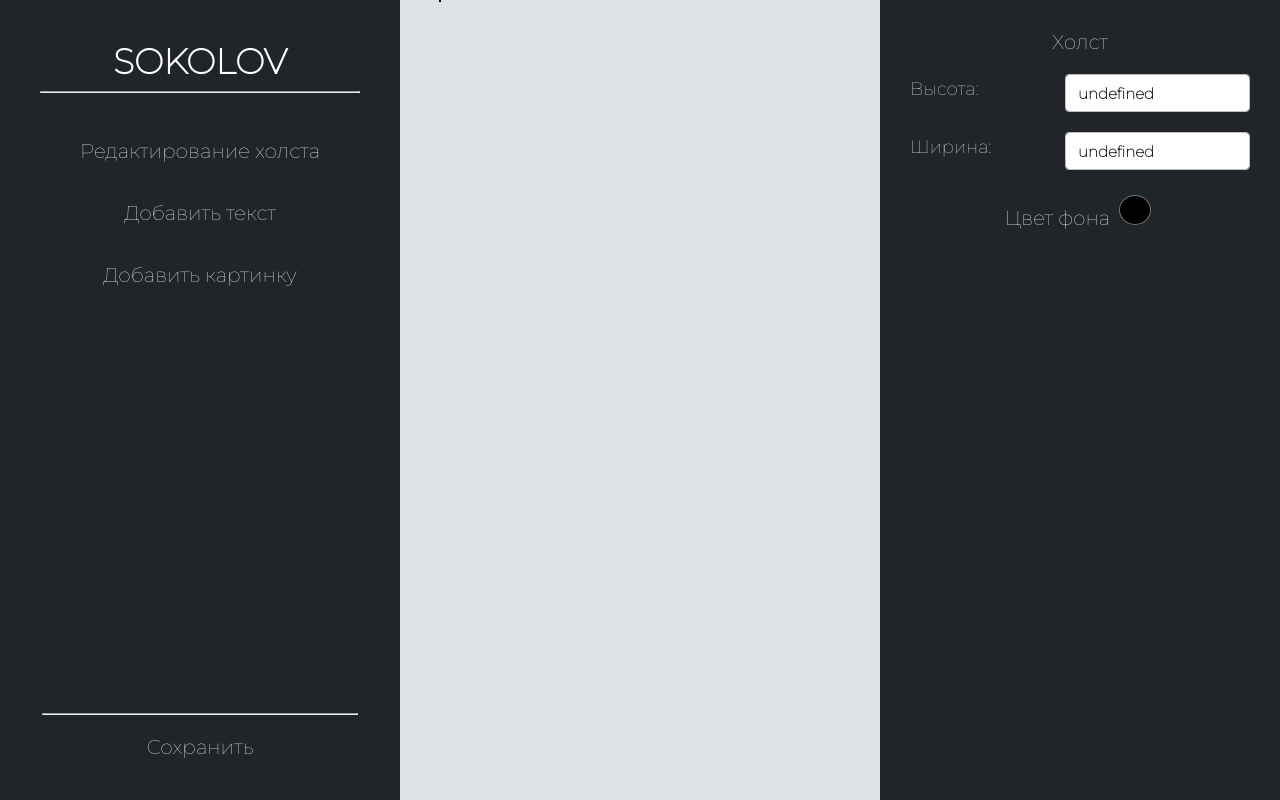
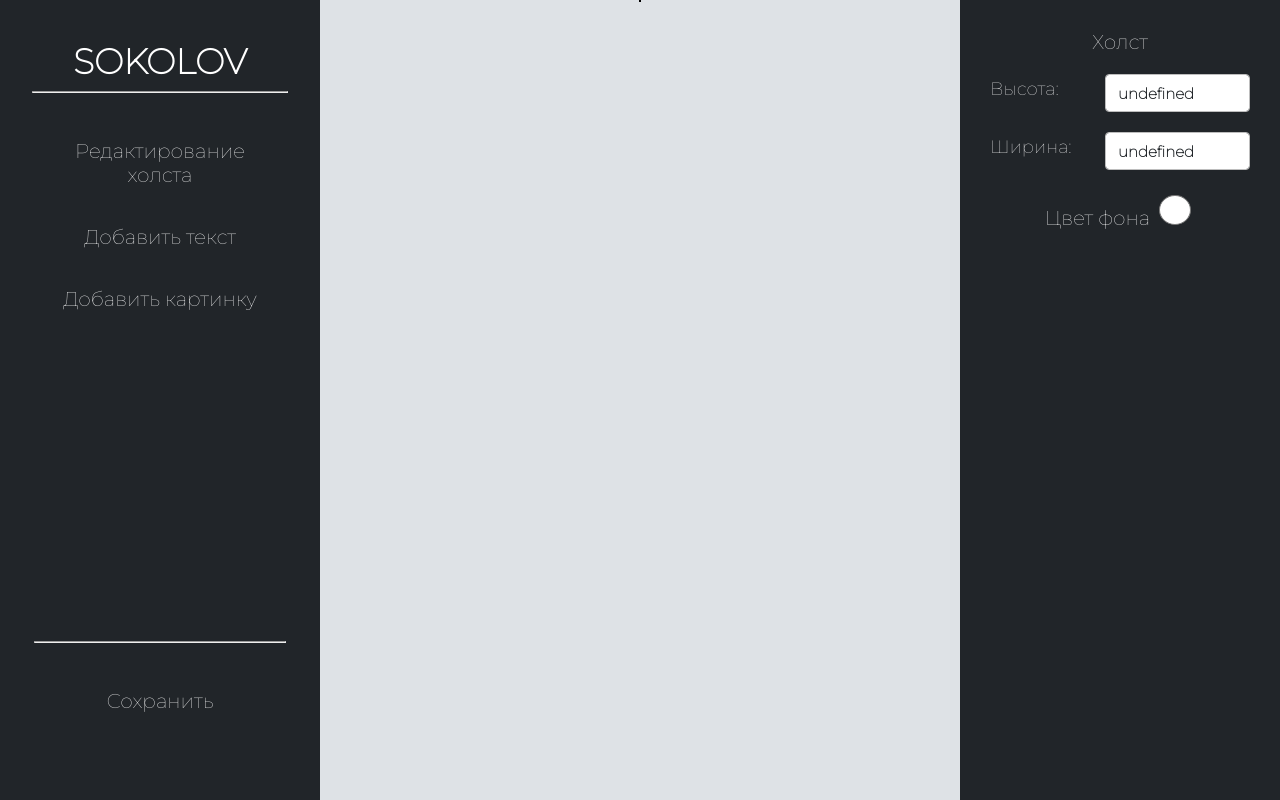
Before and after one commit to HOKAGE888/Shablone, a Flask app: page /template/1 in a window 1280 px wide. Run offline with Flask 3, Linux system fonts and the light colour scheme; data that the repository does not hold is empty.

Commit message:
немного отцентровали canvas

```diff
--- a/static/styles/style.css
+++ b/static/styles/style.css
@@ -72,15 +72,23 @@
 }
 
 body {
+    width: 100lvw;
+    height: 100lvh;
     margin: 0px;
 }
+
+.edit_app{
+    display: grid;
+    grid-template-columns: 1fr 2fr 1fr;
+    width: 100%;
+    height: 100%;
+
+}
+
 
 .left-menu {
     display: flex;
     flex-direction: column;
-    height: 100%;
-    width: 400px;
-     position: fixed;
     z-index: 9999999999;
     top: 0;
     left: 0;
@@ -89,6 +97,21 @@ body {
     padding-top: 20px;
 
 
+}
+
+.field {
+    vertical-align: middle;
+    display: inline-block;
+    /* margin-top: calc(100lvh - 50px); */
+
+}
+
+.right-menu {
+    z-index: 9999999999;
+    float:right;
+    background-color: #212529;
+    overflow-x: hidden;
+    padding-top: 20px;
 }
 
 .panel {
@@ -113,6 +136,15 @@ body {
 
 
 .preview {
+    border: #ffffff00 solid 3px;
+    margin-top: calc(100lvh - 500px);
+    left: 0;
+    bottom: 0;
+    width: 100%;
+    height: 100px;
+}
+
+.preview button{
     font-family: 'Montserrat';
     font-size: 20px;
     color: #ffffff;
@@ -120,14 +152,7 @@ body {
     background: none;
     cursor: pointer;
     text-align: center;
-    border: #ffffff00 solid 3px;
-
-    position: absolute;
-    left: 0;
-    bottom: 0;
-    width: 100%;
-    height: 100px;
-
+    margin-top: 0;
 }
 
 .title {
@@ -165,15 +190,7 @@ body {
     width: 100%;
 }
 
-.right-menu {
-    height: 100vh;
-    width: 400px;
-    z-index: 9999999999;
-    float:right;
-    background-color: #212529;
-    overflow-x: hidden;
-    padding-top: 20px;
-}
+
 
 .for-js-background {
     position: 0px;
--- a/templates/edit_pattern.html
+++ b/templates/edit_pattern.html
@@ -13,7 +13,7 @@
 </head>
 
 <body bgcolor="#dee2e6">
-
+    <div class="edit_app">
         <div class="left-menu">
             <div class="top-element">
                 <div
@@ -36,7 +36,9 @@
         </div>
 
 
-
+        <div class="field" id="fieldId">
+            <canvas id="canvas" class="canvas"></canvas>
+        </div>
 
 
 
@@ -45,7 +47,8 @@
                 <div class="right-text">Холст</div>
                 <div class="text-right-menu">
                     <h class="text_pole">Высота:</h>
-                <input class="text-field__input" id="canvas-height" type="text" name="text" placeholder="Высота"><br>
+                    <input class="text-field__input" id="canvas-height" type="text" name="text"
+                        placeholder="Высота"><br>
                     <h class="text_pole">Ширина:</h>
                     <input class="text-field__input" id="canvas-width" type="text" name="text" placeholder="Ширина"><br>
                 </div>
@@ -72,8 +75,8 @@
                 </select><br><br>
             </div>
         </div>
+    </div>
 
-    <canvas id="canvas" class="canvas" ></canvas>
 
 
 
@@ -112,8 +115,8 @@
 
         const hostname = window.location.hostname;
         const port = window.location.port;
-        const parts =  window.location.href.split('/')
-        const template_id = parts[parts.length-1];
+        const parts = window.location.href.split('/')
+        const template_id = parts[parts.length - 1];
 
 
         // Массив для хранения текстов
@@ -140,13 +143,14 @@
             document.getElementById('canvas-height').value = canvas_data.height;
             canvas.height = canvas_data.height;
 
+            document.getElementByID("fieldId").style.margin = "50px 100px" //"calc((100lvh - " + canvas_data.height + ")/2)";
 
             ctx.clearRect(0, 0, canvas.width, canvas.height);
             document.getElementById('canvas-color').value = canvas_data.color;
             canvas.style.backgroundColor = document.getElementById('canvas-color').value;
 
             canvas_data.entities.forEach((entity, index) => {
-                switch (entity.type){
+                switch (entity.type) {
                     case 'text':
                         ctx.fillStyle = '#dadada';
                         ctx.font = `normal 24px Arial`;
@@ -163,7 +167,7 @@
             });
         }
 
-        function loadTemplate(jsonData){
+        function loadTemplate(jsonData) {
             canvas_data = jsonData;
             drawObjects();
         }
```
Lines whose indentation alone changed are shown as unchanged.
